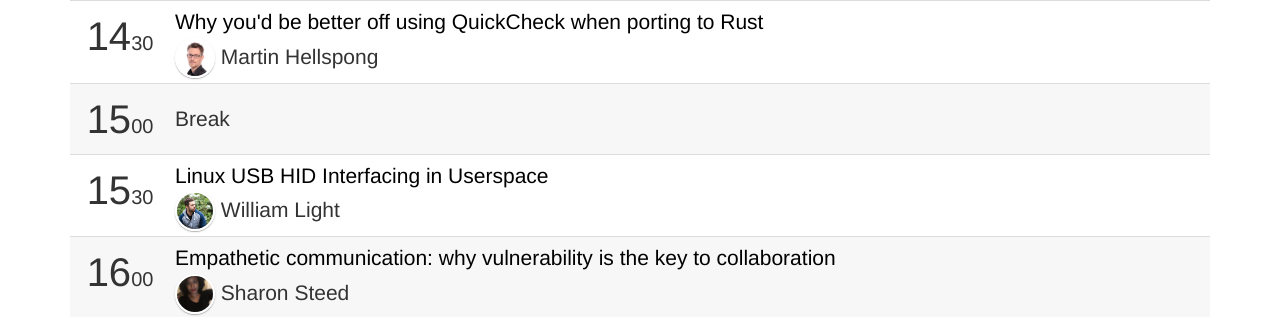
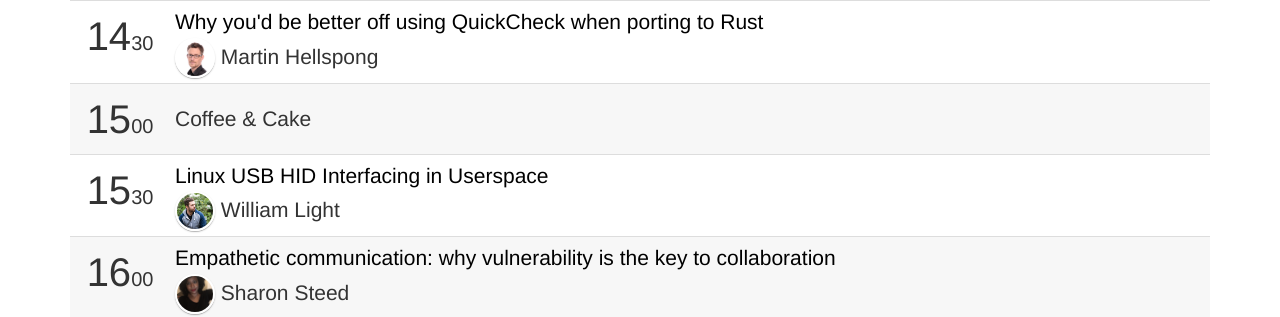
Before and after one commit to RustFestEU/blog.rustfest.eu, a Jekyll site: the page built from schedule.html, in a window 1280 px wide. Shown: the part 1161-1478 px from the top of the page. Built offline with Jekyll 4.4.1, drawn with Linux system fonts in a browser that asks for light colours.

Commit message:
Coffee & Cake

```diff
--- a/schedule.html
+++ b/schedule.html
@@ -122,7 +122,7 @@ title: Schedule
       </tr>
       <tr>
         <td class="time">15<span>00</span></td>
-        <td class="centered">Break</td>
+        <td class="centered">Coffee &amp; Cake</td>
       </tr>
       <tr>
         <td class="time">15<span>30</span></td>
```
